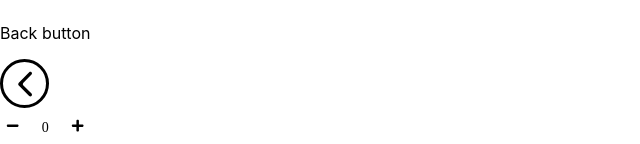
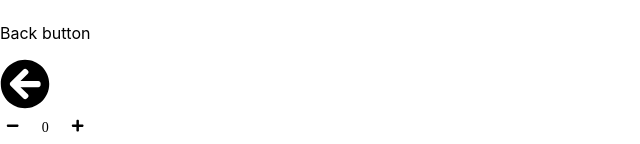
Before and after one commit to acchiang/cpsc-455-project, a React (Create React App) app: page / in a window 1280 px wide. Shown: the part 1657-1801 px from the top of the page, without its empty margins (0-640 px from the left). Built offline with nearby package versions, Linux system fonts and the light colour scheme.

Commit message:
update back button to use icon and theme

```diff
--- a/src/components/BackButton.js
+++ b/src/components/BackButton.js
@@ -1,6 +1,8 @@
 import styled from "styled-components";
 import backButton from "../assets/back_arrow.svg";
 import { useHistory } from "react-router-dom";
+import { FaArrowCircleLeft } from "react-icons/fa";
+import { withTheme } from 'styled-components'
 
 const BackButtonContainer = styled.div`
   cursor: pointer;
@@ -12,7 +14,9 @@ const BackButton = ({ url, ...props }) => {
   const history = useHistory();
   return (
     <BackButtonContainer>
-      <img
+      <FaArrowCircleLeft
+        color={props.theme.colors.text}
+        size={50}
         src={backButton}
         alt="navigate to last page"
         onClick={() => history.push(url)}
@@ -21,4 +25,4 @@ const BackButton = ({ url, ...props }) => {
   );
 };
 
-export default BackButton;
+export default withTheme(BackButton);
```
